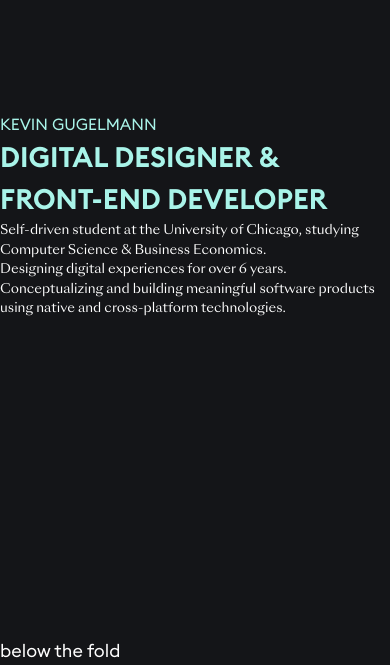
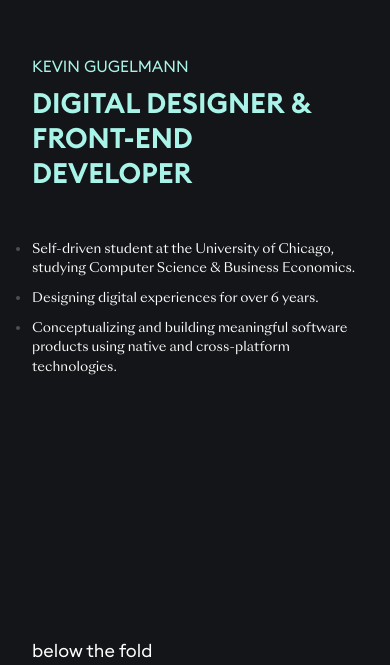
Before and after one commit to kevgug/portfolio, a SvelteKit app: page / in a window 390 px wide. Shown: the part 206-871 px from the top of the page. Built offline with nearby package versions, Linux system fonts and the light colour scheme.

Commit message:
Hero responsive spacing

```diff
--- a/src/lib/views/HeroSection.svelte
+++ b/src/lib/views/HeroSection.svelte
@@ -8,14 +8,22 @@
     alt="A tilted iPhone showing Kevin's latest mobile app"
     class="hidden md:flex
     object-contain
-    w-auto max-w-[25rem]
+    w-auto max-w-[15rem] lg:max-w-[18rem] xl:max-w-[25rem]
     h-2/3 min-h-[35rem]
     md:p-10 xl:p-14"
   />
 
   <div>
-    <h2 class="text-glacialBlue uppercase">Kevin Gugelmann</h2>
-    <h1 class="text-glacialBlue uppercase">
+    <h2
+      class="text-glacialBlue uppercase
+    mb-2 md:mb-3"
+    >
+      Kevin Gugelmann
+    </h2>
+    <h1
+      class="text-glacialBlue uppercase
+    mb-12 xl:mb-16"
+    >
       Digital Designer &<br />Front-End Developer
     </h1>
     <ul>
--- a/src/routes/+page.svelte
+++ b/src/routes/+page.svelte
@@ -2,7 +2,11 @@
   import HeroSection from "../lib/views/HeroSection.svelte";
 </script>
 
-<div class="w-screen max-w-screen-xl flex flex-col mx-auto">
+<div
+  class="flex flex-col mx-auto
+w-screen max-w-screen-2xl
+px-[32px] lg:px-[2.5rem] xl:px-[5rem]"
+>
   <HeroSection />
   <p class="text-lg">below the fold</p>
 </div>
@@ -21,6 +25,7 @@
     @apply font-semibold;
     @apply md:text-3xl;
     @apply xl:text-4xl;
+    @apply leading-tight;
   }
 
   :global(h2) {
@@ -31,7 +36,7 @@
   :global(p, li) {
     @apply text-sm;
     @apply md:text-base;
-    @apply xl:text-xl;
+    @apply xl:text-lg;
   }
 
   :global(li) {
@@ -40,19 +45,21 @@
     @apply relative; /* positioning context for bullet */
   }
 
+  :global(li:not(:last-child)) {
+    @apply mb-[0.65rem] lg:mb-3;
+  }
+
   :global(li::before) {
     content: "";
     font-size: 2.5em; /* the default unicode bullet size is very small */
     line-height: 0; /* kills huge line height on resized bullet */
 
-    @apply w-1;
-    @apply h-1;
-    @apply xl:w-[0.4rem];
-    @apply xl:h-[0.4rem];
+    @apply w-1 xl:w-[0.4rem];
+    @apply h-1 xl:h-[0.4rem];
     @apply rounded-full;
     @apply bg-mutedGrey;
     @apply absolute; /* position bullet relative to list item */
-    @apply top-[0.23em]; /* vertical align bullet position relative to list item */
-    @apply left-[-0.55em]; /* position the bullet L- R relative to list item */
+    @apply top-[0.22em] md:top-[0.23em] lg:top-[0.24em] xl:top-[0.23em]; /* vertical align bullet position relative to list item */
+    @apply left-[-0.48em] md:left-[-0.55em]; /* position the bullet L- R relative to list item */
   }
 </style>
```
